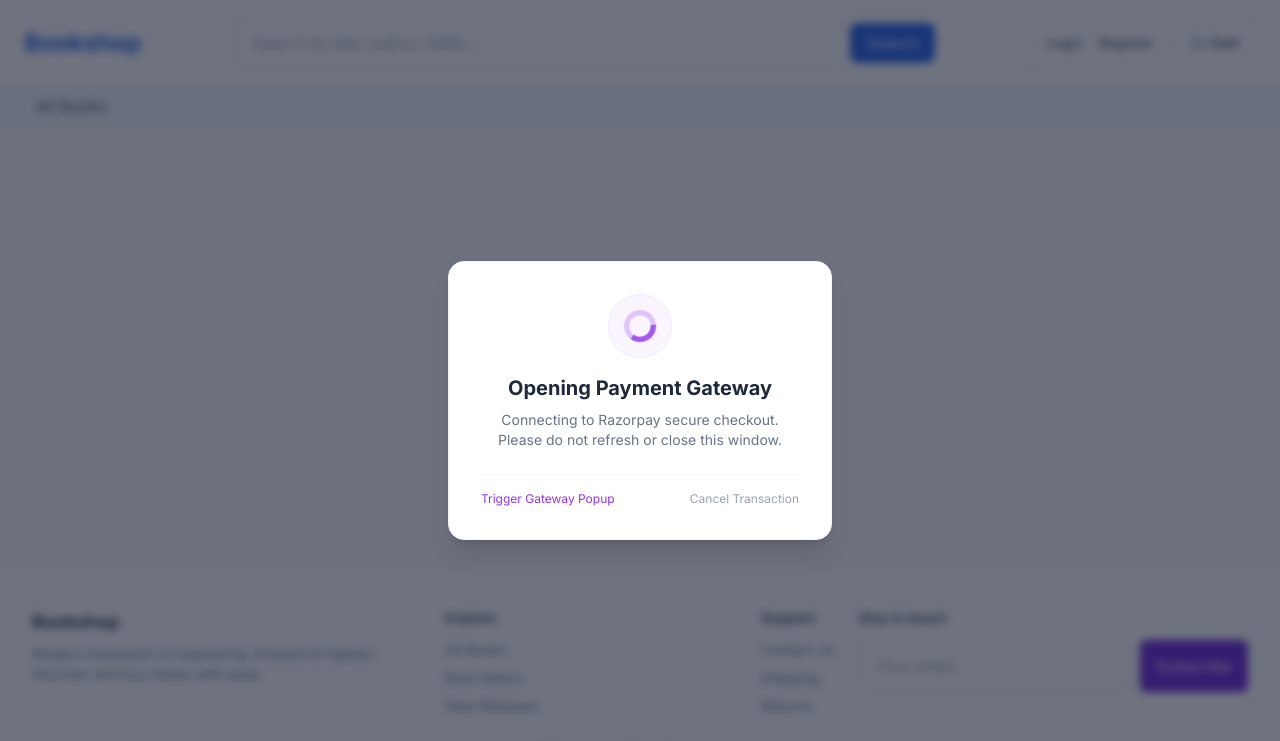
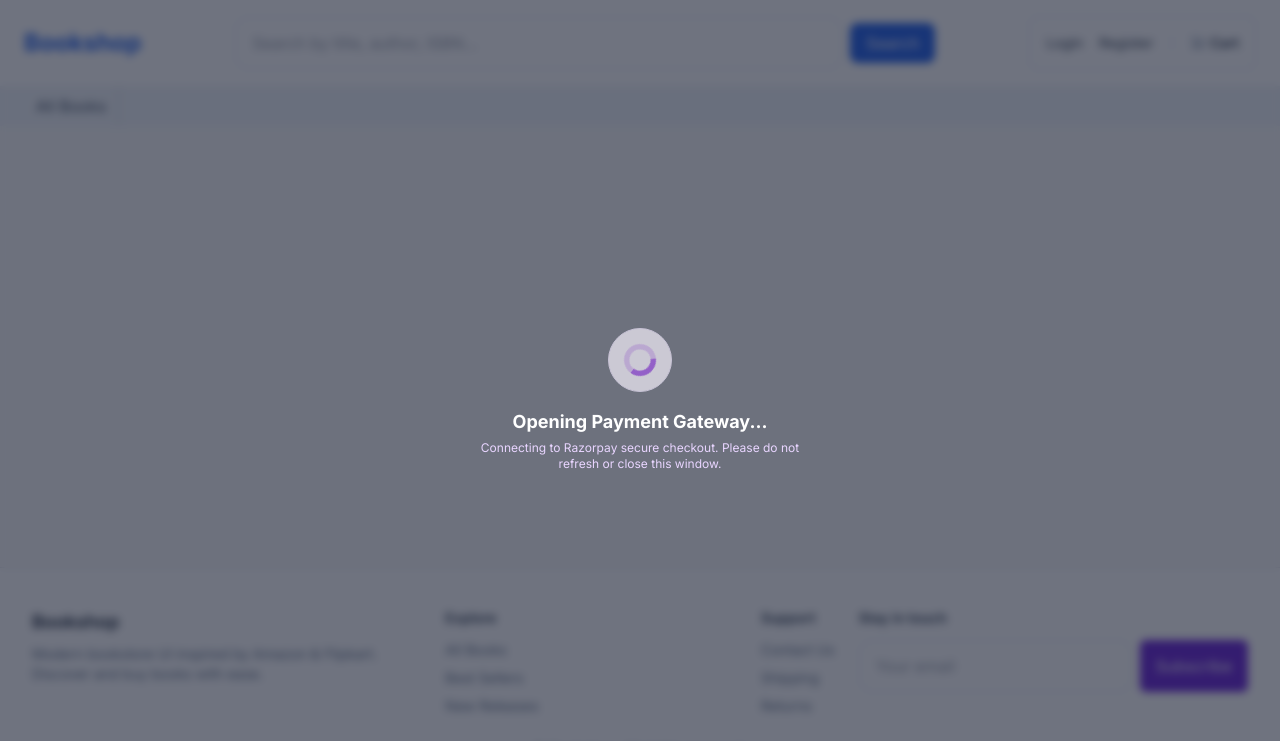
Before and after one commit to prabhakarsingh2007/KitabBazaar, a Django app: template bookshop/ecom/templates/razorpay_payment.html in a window 1280 px wide. Shown: the top 741 px of the page. Run offline with Django 5.2, Linux system fonts and the light colour scheme; the template is opened without the code that fills it, so the values that code supplies are empty; some libraries are stand-ins or nearby versions.

Commit message:
feat: add razorpay payment integration template with auto-trigger checkout modal

```diff
--- a/bookshop/ecom/templates/razorpay_payment.html
+++ b/bookshop/ecom/templates/razorpay_payment.html
@@ -19,31 +19,16 @@
      data-failed-url="{% url 'payment_failed' order.id %}">
 </div>
 
+<!-- Minimalist Full-Screen Loader -->
 <div class="fixed inset-0 z-50 bg-slate-900/60 backdrop-blur-sm flex flex-col items-center justify-center p-4">
-    <!-- Main Card -->
-    <div class="bg-white rounded-2xl shadow-xl max-w-sm w-full p-8 text-center border border-slate-100 transition-all duration-300">
-        <!-- Automated loading indicator for standard gateway methods -->
-        <div id="payment-loader" class="mb-4">
-            <div class="w-16 h-16 bg-purple-50 rounded-full flex items-center justify-center mx-auto mb-4 border border-purple-100">
-                <svg class="w-8 h-8 text-purple-600 animate-spin" fill="none" viewBox="0 0 24 24">
-                    <circle class="opacity-25" cx="12" cy="12" r="10" stroke="currentColor" stroke-width="4"></circle>
-                    <path class="opacity-75" fill="currentColor" d="M4 12a8 8 0 018-8V0C5.373 0 0 5.373 0 12h4zm2 5.291A7.962 7.962 0 014 12H0c0 3.042 1.135 5.824 3 7.938l3-2.647z"></path>
-                </svg>
-            </div>
-            <h3 class="text-xl font-bold text-slate-800">Opening Payment Gateway</h3>
-            <p class="text-sm text-slate-500 mt-2">Connecting to Razorpay secure checkout. Please do not refresh or close this window.</p>
-        </div>
-
-        <!-- Standard fallbacks -->
-        <div class="mt-6 pt-4 border-t border-slate-100 flex justify-between items-center text-xs font-medium">
-            <button id="pay-btn" class="text-purple-600 hover:text-purple-800">
-                Trigger Gateway Popup
-            </button>
-            <a href="{% url 'cancel_payment' order.id %}" class="text-slate-400 hover:text-slate-600">
-                Cancel Transaction
-            </a>
-        </div>
+    <div class="w-16 h-16 bg-purple-50 rounded-full flex items-center justify-center mb-4 border border-purple-100 animate-pulse">
+        <svg class="w-8 h-8 text-purple-600 animate-spin" fill="none" viewBox="0 0 24 24">
+            <circle class="opacity-25" cx="12" cy="12" r="10" stroke="currentColor" stroke-width="4"></circle>
+            <path class="opacity-75" fill="currentColor" d="M4 12a8 8 0 018-8V0C5.373 0 0 5.373 0 12h4zm2 5.291A7.962 7.962 0 014 12H0c0 3.042 1.135 5.824 3 7.938l3-2.647z"></path>
+        </svg>
     </div>
+    <h3 class="text-lg font-bold text-white">Opening Payment Gateway...</h3>
+    <p class="text-xs text-purple-200 mt-1 max-w-xs text-center">Connecting to Razorpay secure checkout. Please do not refresh or close this window.</p>
 </div>
 
 <!-- Razorpay Integration Scripts -->
@@ -85,14 +70,6 @@
             window.location.href = metadata.dataset.failedUrl + "?error_description=" + encodeURIComponent(response.error.description);
         });
 
-        const payBtn = document.getElementById('pay-btn');
-        if (payBtn) {
-            payBtn.onclick = function(e){
-                rzp1.open();
-                e.preventDefault();
-            };
-        }
-
         // Auto trigger the checkout modal on load
         window.onload = function() {
             rzp1.open();
```
